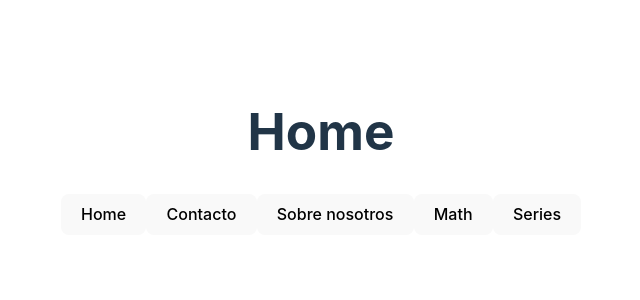
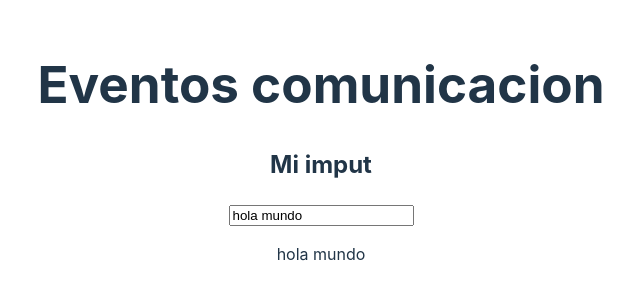
Before and after one commit to redspidersoftware/tema-03-Vite, a Vue app: page / in a window 1280 px wide. Shown: the part 248-548 px from the top of the page, without its empty margins (319-959 px from the left). Built offline with nearby package versions, Linux system fonts and the light colour scheme.

Commit message:
tema 5 eventos de hijo a padre

```diff
--- a/src/Main.vue
+++ b/src/Main.vue
@@ -1,4 +1,5 @@
 <template>
+
 
     <!--<div>
         Helo world
@@ -15,12 +16,13 @@
         <BotonOnOff :active ="modoOscuro" :toggle="cabiaModo"/>
         <TextoPersonalizado texto="Este es el texto" :esOscuro ="modoOscuro"/>
         -->
-
+    <!--
         <AboutUs v-if="pagina==='AboutUS'"/>
         <Contact v-if="pagina==='Contac'"/>
         <Home    v-if="pagina==='Home'"/>
         <Math    v-if="pagina==='Math'"/>
         <Series    v-if="pagina==='Series'"/>
+    -->
         <!--<div>
             <button @click="() => pagina ='Home'">Home</button>
             <button @click="() => pagina ='Contac'">Contacto</button>
@@ -28,6 +30,7 @@
         </div>-->
 
         <!--<p> otra forma de redireccionar</p>-->
+        <!--
         <div>
             <button @click="(redirige('Home'))">Home</button>
             <button @click="(redirige('Contac')) ">Contacto</button>
@@ -35,6 +38,8 @@
             <button @click="(redirige('Math'))">Math</button>
             <button @click="(redirige('Series'))">Series</button>
         </div>
+        -->
+    <EventosComunicacion/>
   </template>
 
   <script setup lang="ts">
@@ -64,20 +69,23 @@
 //@ts-ignore
 //import TextoPersonalizado from "@components/TextoPersonalizado.vue"
 
+import EventosComunicacion from "./components/EventosComunicacion.vue"
+
+
 //const modoOscuro = ref(true)
 
 // const cabiaModo=() =>{
 //     modoOscuro.value = !modoOscuro.value
 // }
 
-import { AboutUs,Contact,Home,Math, Series} from "./views"
-import{Routes} from "./models"
+// import { AboutUs,Contact,Home,Math, Series} from "./views"
+// import{Routes} from "./models"
 
-const pagina = ref<Routes>("Home")
+// const pagina = ref<Routes>("Home")
 
-const redirige = (ruta:Routes) =>{
-    pagina.value = ruta
-}
+// const redirige = (ruta:Routes) =>{
+//     pagina.value = ruta
+// }
 
   </script>
   <style scoped>
--- /dev/null
+++ b/src/components/EventosComunicacion.vue
@@ -0,0 +1,17 @@
+<template>
+    <h1>Eventos comunicacion</h1>
+    <MiImput :valor = "valorImput" @cambia-valor="funcionCambio"/>
+    <p>{{ valorImput }}</p>
+</template>
+
+
+<script setup lang="ts">
+    import {ref} from "vue"
+    import MiImput from "./MiImput.vue"
+    const valorImput = ref("hola mundo")
+
+    const funcionCambio = (evento:InputEvent) => {
+        console.log(evento)
+        valorImput.value = (evento.target as HTMLInputElement).value
+            }
+</script>
--- /dev/null
+++ b/src/components/MiImput.vue
@@ -0,0 +1,17 @@
+<template>
+    <h2> Mi imput</h2>
+    <input type="text" :value="valor" @input="cambiaValor"/>
+</template>
+
+<script setup lang="ts">
+    defineProps<{
+        valor:string
+    }>()
+
+    const emit = defineEmits(["cambiaValor"])
+
+    const cambiaValor  = (evento: Event) =>{
+        emit("cambiaValor",evento)
+    }
+
+</script>
```
